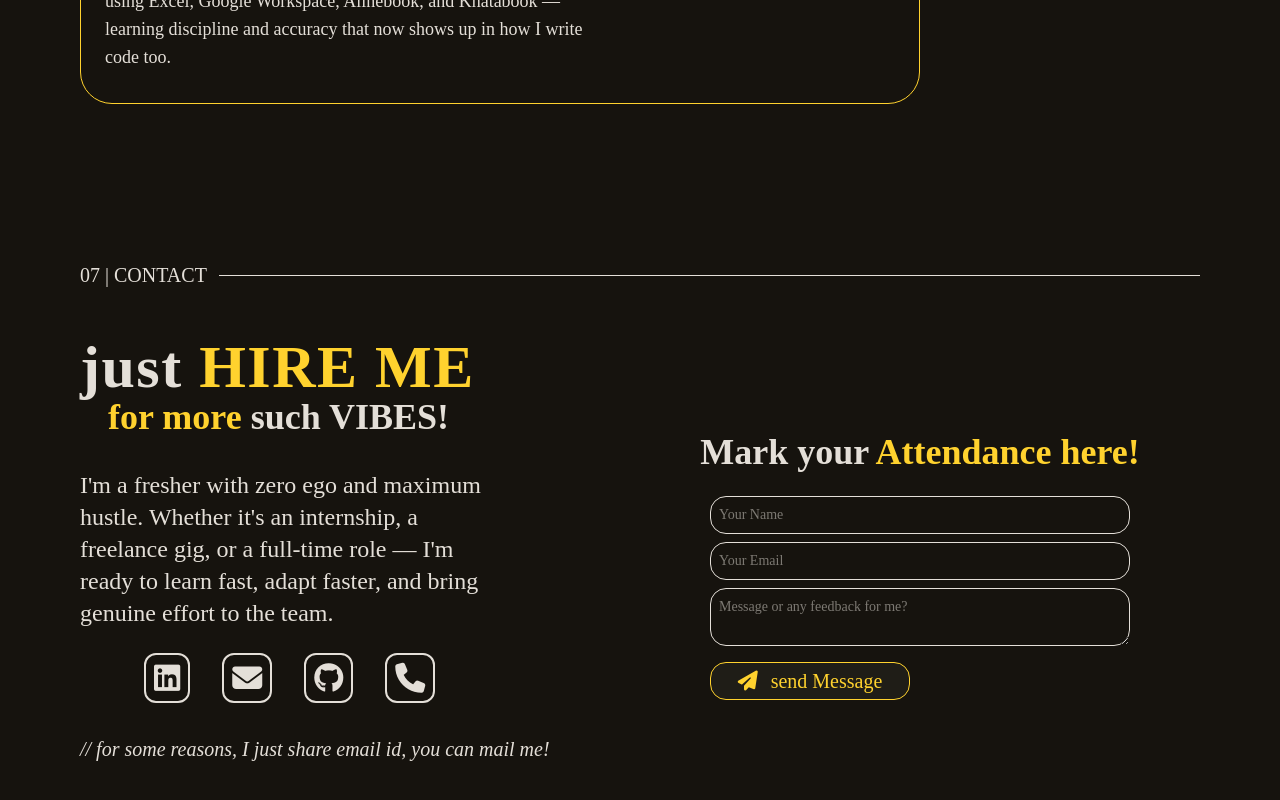
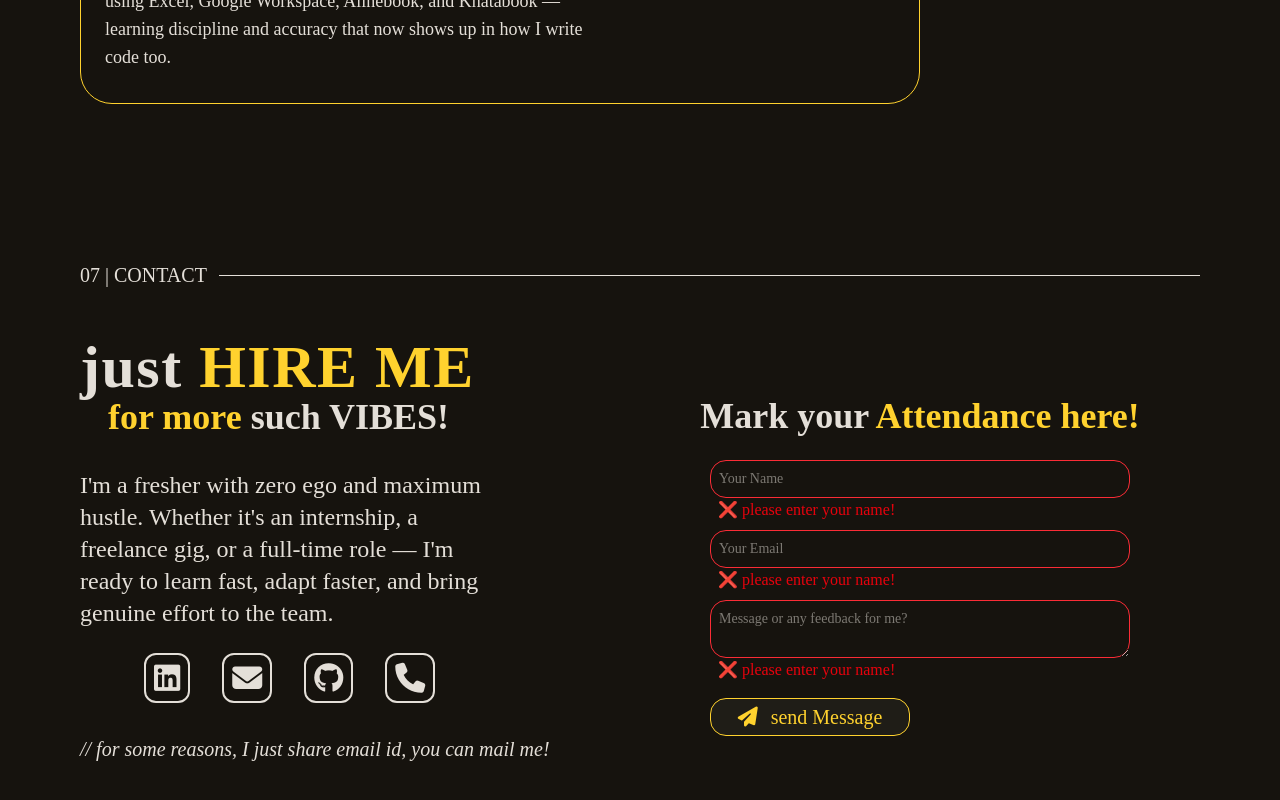
Before and after one commit to Pethani847/portfolioo, a React (Vite) app in the folder frontend/: page / in a window 1280 px wide. Shown: the part 6190-6990 px from the top of the page. Built offline with nearby package versions, Linux system fonts and the light colour scheme; a web font is replaced by a local one.

Commit message:
form validation

```diff
--- a/frontend/src/Contact.jsx
+++ b/frontend/src/Contact.jsx
@@ -104,29 +104,38 @@ function Contact() {
                 Mark your <span className="text-pyellow">Attendance here!</span>
               </h2>
               <form className="flex flex-col w-[75%]" onSubmit={handleSubmit}>
+                <div className="flex flex-col mb-2">
                 <input
                   type="text"
                   placeholder="Your Name"
                   value={name}
                   onChange={(e) => setName(e.target.value)}
-                  className="text-sm border-1 mb-2 rounded-2xl p-2"
+                  className="peer text-sm border-1  rounded-2xl p-2 invalid:border-red-500"
                   required
                 ></input>
+                <p className="text-sm lg:text-base hidden peer-invalid:block text-red-600 ml-2"> ❌ please enter your name!</p>
+                </div>
+                <div className="flex flex-col mb-2">
                 <input
                   type="email"
                   placeholder="Your Email"
                   value={email}
                   onChange={(e) => setEmail(e.target.value)}
-                  className="text-sm border-1 mb-2 rounded-2xl p-2"
+                  className="text-sm border-1 peer invalid:border-red-500 rounded-2xl p-2"
                   required
                 ></input>
+                <p className="text-sm lg:text-base hidden peer-invalid:block text-red-600 ml-2"> ❌ please enter your name!</p>
+                </div>
+                <div className="flex flex-col mb-4">
                 <textarea
                   placeholder="Message or any feedback for me?"
                   value={remark}
                   onChange={(e) => setRemark(e.target.value)}
-                  className="text-sm border-1 rounded-2xl mb-4 p-2 lg:p-2"
+                  className="text-sm border-1 rounded-2xl peer invalid:border-red-500 p-2 lg:p-2"
                   required
                 ></textarea>
+                <p className="text-sm lg:text-base hidden peer-invalid:block text-red-600 ml-2 "> ❌ please enter your name!</p>
+                </div>
                 <div className="flex justify-center lg:justify-start text-base items-center lg:text-xl text-pyellow">
                   <button className="bg-bg2 w-40 rounded-xl py-1 lg:w-50 border-1 lg:rounded-2xl hover:bg-pyellow hover:text-black transition-all duration-300 hover:font-semibold">
                     <i className="fa-solid fa-paper-plane mr-2"></i> send
```
